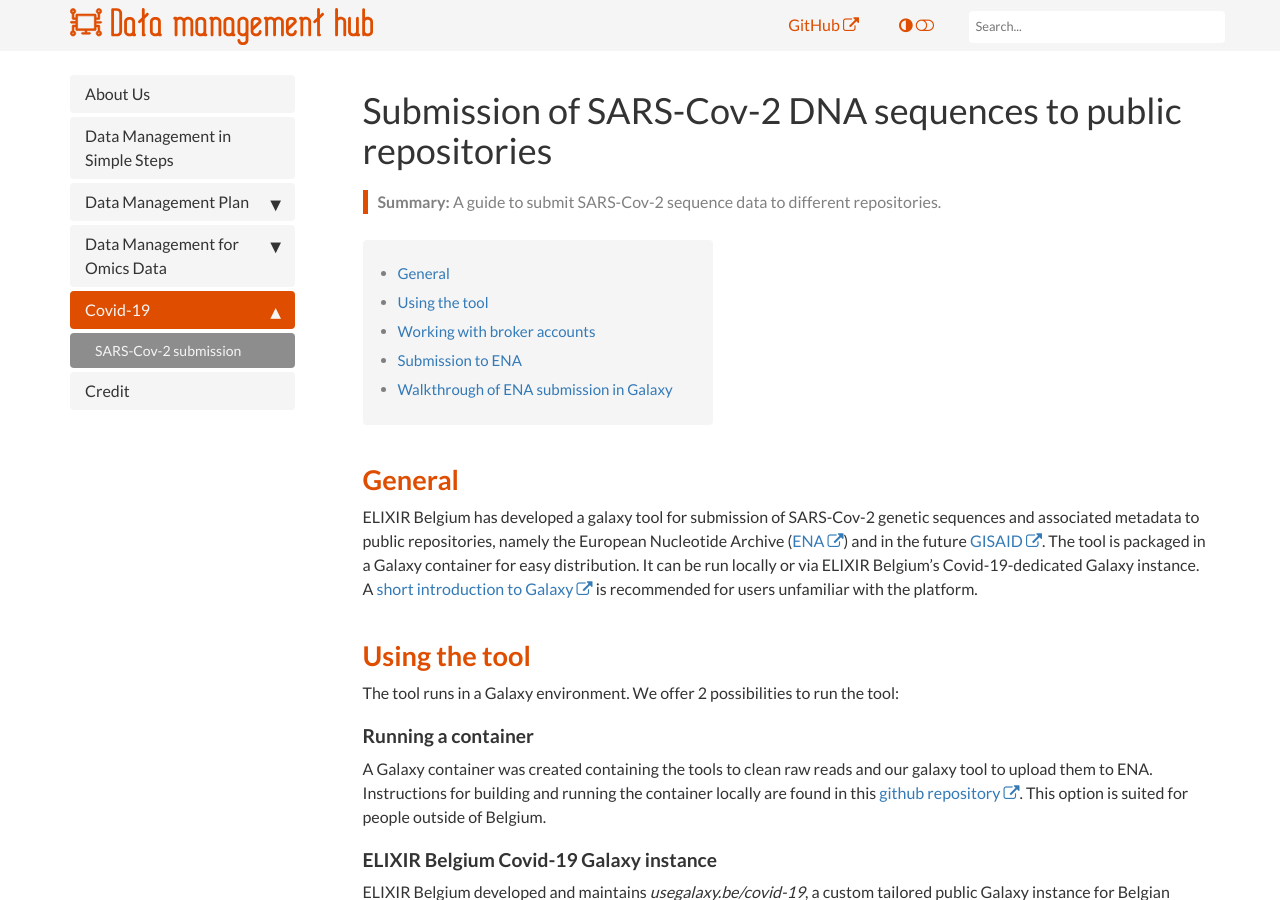
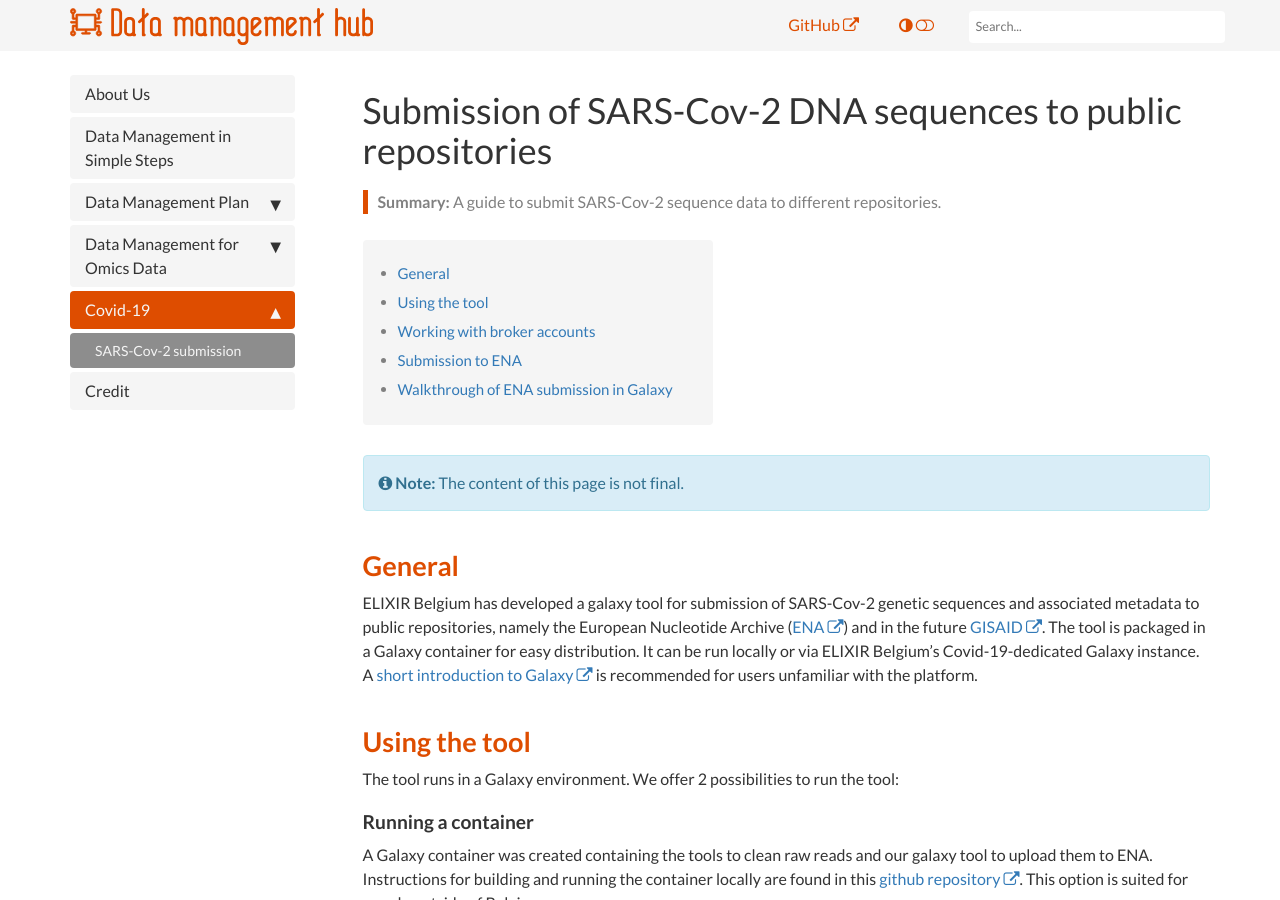
Before and after one commit to ELIXIR-Belgium/rdm-guide, a Jekyll site: the page built from pages/covid-19/sarscov2_submission.md, in a window 1280 px wide and 900 px high. Built offline with Jekyll 4.4.1, drawn with Linux system fonts in a browser that asks for light colours.

Commit message:
Update sarscov2_submission.md

```diff
--- a/pages/covid-19/sarscov2_submission.md
+++ b/pages/covid-19/sarscov2_submission.md
@@ -4,6 +4,8 @@ keywords: covid-19, SARS-Cov-2, ENA, data-submission, viral sequences
 summary: A guide to submit SARS-Cov-2 sequence data to different repositories.
 permalink: covid-19/sarscov2_submission.html
 ---
+
+{% include note.html content="The content of this page is not final." %}
 
 ## General
 
```
